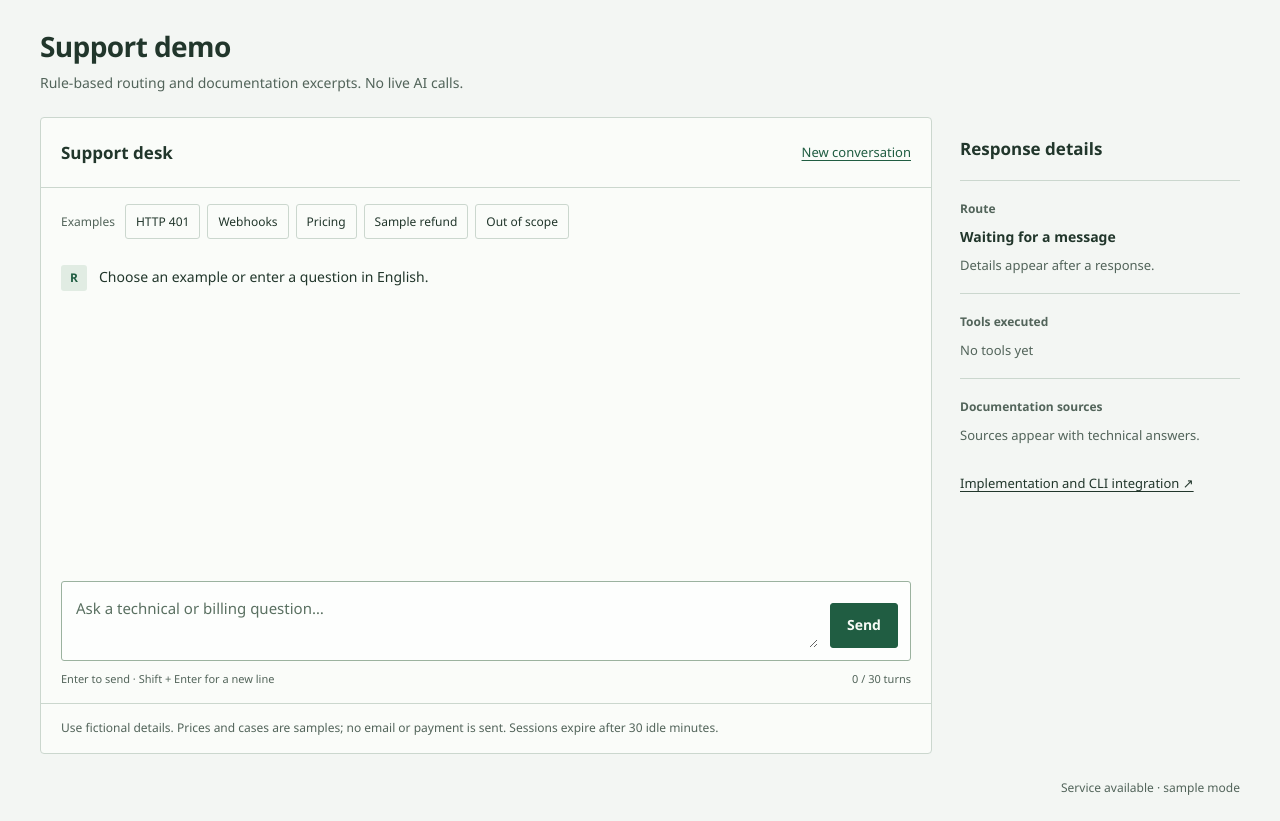
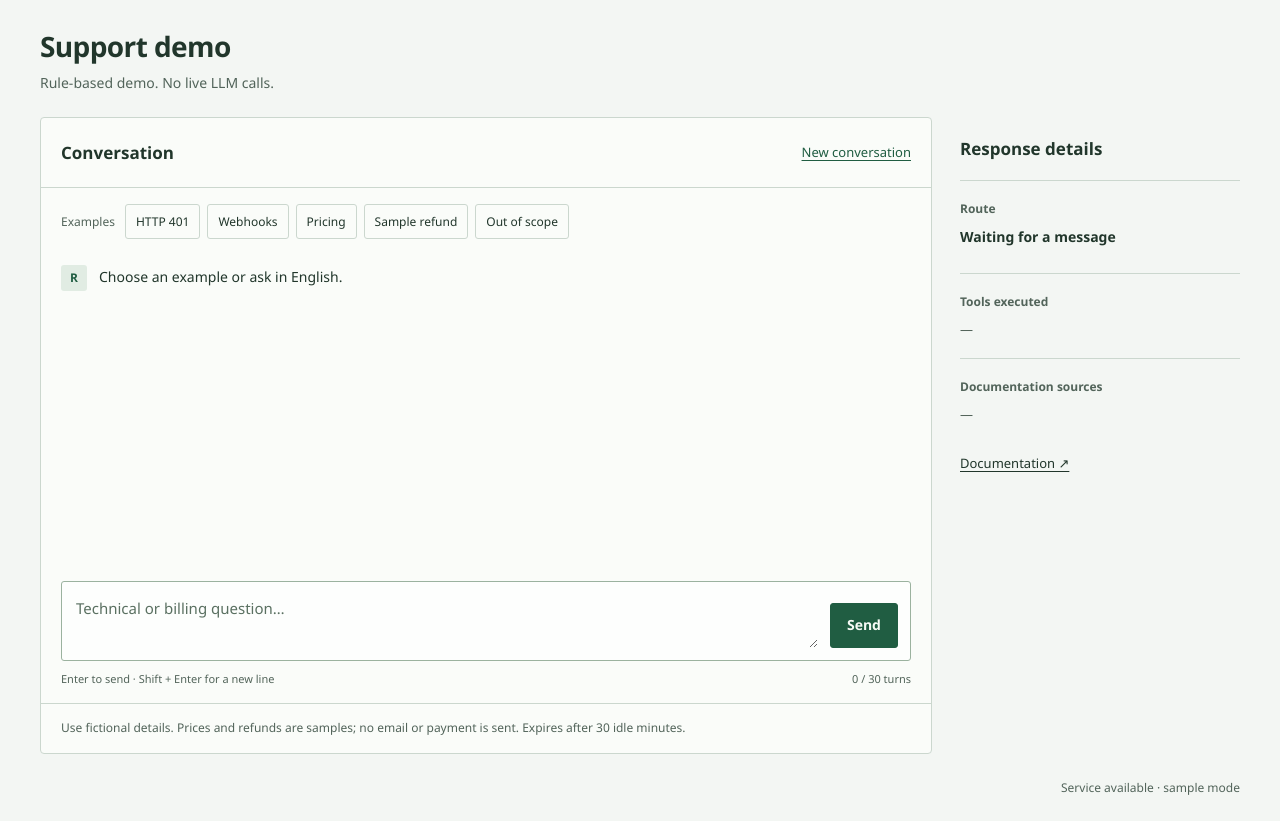
Before and after one commit to Adam-Sapiecha/Dual-agent-support-chatbot, a Spring Boot app: page / in a window 1280 px wide. Shown: the part 52-873 px from the top of the page. Run offline with Spring Boot 4, Linux system fonts and the light colour scheme.

Commit message:
Condense demo instructions and remove repeated copy

```diff
--- a/src/main/resources/static/app.js
+++ b/src/main/resources/static/app.js
@@ -14,9 +14,9 @@ function append(role, text, route) {
 function inspect(data) {
   $('route').textContent = data.route; $('reason').textContent = data.reason;
    $('tools').replaceChildren(); $('sources').replaceChildren();
-  if (!data.tools.length) $('tools').textContent = 'No tools needed';
+  if (!data.tools.length) $('tools').textContent = 'None';
   data.tools.forEach(tool => { const el = document.createElement('span'); el.className = 'tool'; el.textContent = tool; $('tools').append(el); });
-  if (!data.sources.length) $('sources').textContent = 'No documentation used in this reply.';
+  if (!data.sources.length) $('sources').textContent = 'None';
   data.sources.forEach(source => { const details = document.createElement('details'), title = document.createElement('summary'), body = document.createElement('p'); details.className = 'source'; title.textContent = source.id; body.textContent = source.text; details.append(title, body); $('sources').append(details); });
   $('turns').textContent = data.turn + ' / 30 turns'; $('refund-help').hidden = data.route !== 'BILLING' || !data.reason.includes('waiting');
 }
@@ -45,6 +45,6 @@ $('reset').addEventListener('click', async () => {
     catch { $('status').textContent = 'Could not clear the server session. Please retry.'; return; }
   }
   sessionId = null; $('messages').replaceChildren(initial.cloneNode(true)); $('status').textContent = ''; $('message').value = '';
-  inspect({route:'Waiting for a message',reason:'The route and matching evidence appear here after each response.',tools:[],sources:[],turn:0}); $('message').focus();
+  inspect({route:'Waiting for a message',reason:'',tools:[],sources:[],turn:0}); $('message').focus();
 });
 fetch(new URL('api/health', base), {signal:AbortSignal.timeout(10000)}).then(r => { if(!r.ok) throw new Error(); return r.json(); }).then(() => $('health').textContent = 'Service available · sample mode').catch(() => $('health').textContent = 'Service unavailable · try again later');
--- a/src/main/resources/static/index.html
+++ b/src/main/resources/static/index.html
@@ -2,23 +2,23 @@
 <html lang="en"><head><meta charset="utf-8"><meta name="viewport" content="width=device-width, initial-scale=1"><meta name="description" content="Support demo: API documentation, request routing and sample billing."><title>Support demo</title><link rel="icon" href="favicon.svg"><link rel="stylesheet" href="app.css"><script src="app.js" defer></script></head>
 <body><a class="skip-link" href="#chat-heading">Skip to conversation</a>
 <header class="topbar"><a class="source-link" href="https://github.com/Adam-Sapiecha/Dual-agent-support-chatbot" target="_blank" rel="noreferrer">Source code ↗</a></header>
-<main><section class="intro"><h1>Support demo</h1><p class="mode-note">Rule-based routing and documentation excerpts. No live AI calls.</p></section>
+<main><section class="intro"><h1>Support demo</h1><p class="mode-note">Rule-based demo. No live LLM calls.</p></section>
 <div class="workspace"><section class="chat-panel" aria-labelledby="chat-heading">
-<div class="panel-top"><h2 id="chat-heading" tabindex="-1">Support desk</h2><button id="reset" class="quiet">New conversation</button></div>
+<div class="panel-top"><h2 id="chat-heading" tabindex="-1">Conversation</h2><button id="reset" class="quiet">New conversation</button></div>
 <div class="scenarios" aria-label="Example questions"><span>Examples</span>
 <button class="scenario" data-prompt="I get HTTP 401 when calling the API. What should I check?">HTTP 401</button>
 <button class="scenario" data-prompt="What is the webhook timeout and retry behavior?">Webhooks</button>
 <button class="scenario" data-prompt="How much is the Pro plan?">Pricing</button>
 <button class="scenario" data-prompt="I want a refund">Sample refund</button>
 <button class="scenario" data-prompt="Tell me a pancake recipe">Out of scope</button></div>
-<div id="messages" class="messages" tabindex="0" role="log" aria-live="polite" aria-label="Conversation"><article class="message assistant"><span class="avatar" aria-hidden="true">R</span><div><p>Choose an example or enter a question in English.</p></div></article></div>
+<div id="messages" class="messages" tabindex="0" role="log" aria-live="polite" aria-label="Conversation"><article class="message assistant"><span class="avatar" aria-hidden="true">R</span><div><p>Choose an example or ask in English.</p></div></article></div>
 <div id="refund-help" class="refund-help" hidden>Next: <button data-followup="recruiter@example.com">Sample email</button><button data-followup="I was charged twice">Sample reason</button></div><p id="status" class="status" role="status"></p>
-<form id="chat-form"><label for="message" class="sr-only">Your support question</label><div class="composer"><textarea id="message" maxlength="2000" rows="2" placeholder="Ask a technical or billing question…" required></textarea><button id="send" type="submit" aria-label="Send message">Send</button></div><div class="composer-note"><span>Enter to send · Shift + Enter for a new line</span><span id="turns">0 / 30 turns</span></div></form>
-<p class="privacy">Use fictional details. Prices and cases are samples; no email or payment is sent. Sessions expire after 30 idle minutes.</p>
+<form id="chat-form"><label for="message" class="sr-only">Your support question</label><div class="composer"><textarea id="message" maxlength="2000" rows="2" placeholder="Technical or billing question…" required></textarea><button id="send" type="submit" aria-label="Send message">Send</button></div><div class="composer-note"><span>Enter to send · Shift + Enter for a new line</span><span id="turns">0 / 30 turns</span></div></form>
+<p class="privacy">Use fictional details. Prices and refunds are samples; no email or payment is sent. Expires after 30 idle minutes.</p>
 </section>
 <aside class="inspector" aria-labelledby="evidence-heading"><h2 id="evidence-heading">Response details</h2>
-<div class="trail-block"><h3>Route</h3><p id="route" class="route">Waiting for a message</p><p id="reason" class="muted">Details appear after a response.</p></div>
-<div class="trail-block"><h3>Tools executed</h3><div id="tools" class="muted">No tools yet</div></div>
-<div class="trail-block"><h3>Documentation sources</h3><div id="sources" class="muted">Sources appear with technical answers.</div></div>
-<a class="source-link" href="https://github.com/Adam-Sapiecha/Dual-agent-support-chatbot#readme" target="_blank" rel="noreferrer">Implementation and CLI integration ↗</a></aside></div>
+<div class="trail-block"><h3>Route</h3><p id="route" class="route">Waiting for a message</p><p id="reason" class="muted"></p></div>
+<div class="trail-block"><h3>Tools executed</h3><div id="tools" class="muted">—</div></div>
+<div class="trail-block"><h3>Documentation sources</h3><div id="sources" class="muted">—</div></div>
+<a class="source-link" href="https://github.com/Adam-Sapiecha/Dual-agent-support-chatbot#readme" target="_blank" rel="noreferrer">Documentation ↗</a></aside></div>
 <footer><span id="health" role="status">Checking service…</span></footer></main></body></html>
```
